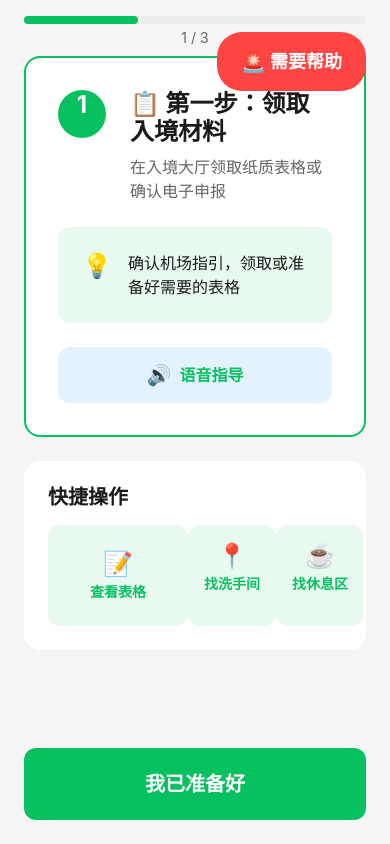
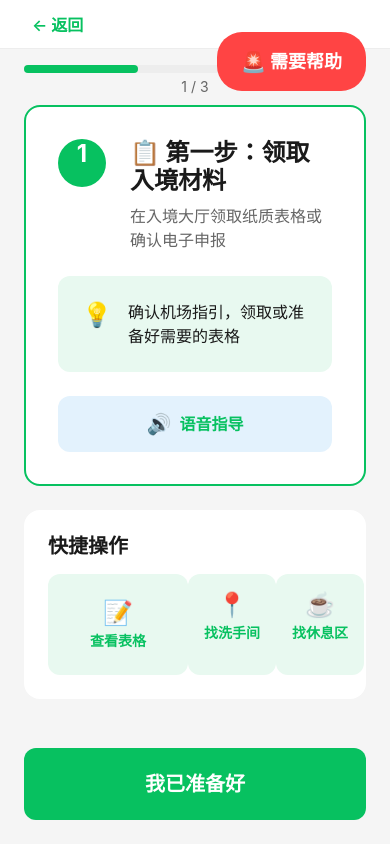
Before and after one commit to bujinwang/TripSecretary, a React Native app: screen /ImmigrationGuide in a window 390 px wide. Built offline with nearby package versions, Linux system fonts and the light colour scheme; no server answers.

Commit message:
feat: Add back button to InteractiveImmigrationGuide screen
Added a back button (← 返回) at the top of the immigration guide screen
to allow users to navigate back to the previous screen.

Co-authored-by: factory-droid[bot] <138933559+factory-droid[bot]@users.noreply.github.com>

```diff
--- a/app/screens/InteractiveImmigrationGuide.js
+++ b/app/screens/InteractiveImmigrationGuide.js
@@ -166,6 +166,17 @@ const InteractiveImmigrationGuide = ({ navigation, route }) => {
 
   return (
     <SafeAreaView style={styles.container}>
+      {/* Header with Back Button */}
+      <View style={styles.header}>
+        <TouchableOpacity
+          style={styles.backButton}
+          onPress={() => navigation.goBack()}
+          hitSlop={{ top: 10, bottom: 10, left: 10, right: 10 }}
+        >
+          <Text style={styles.backButtonText}>← 返回</Text>
+        </TouchableOpacity>
+      </View>
+
       {/* Progress Bar */}
       <View style={styles.progressContainer}>
         <View style={styles.progressBar}>
@@ -265,6 +276,24 @@ const styles = StyleSheet.create({
   container: {
     flex: 1,
     backgroundColor: colors.background,
+  },
+  header: {
+    flexDirection: 'row',
+    alignItems: 'center',
+    paddingHorizontal: spacing.lg,
+    paddingVertical: spacing.sm,
+    backgroundColor: colors.white,
+    borderBottomWidth: 1,
+    borderBottomColor: colors.border,
+  },
+  backButton: {
+    paddingVertical: spacing.xs,
+    paddingHorizontal: spacing.sm,
+  },
+  backButtonText: {
+    fontSize: 16,
+    color: colors.primary,
+    fontWeight: '600',
   },
   progressContainer: {
     paddingHorizontal: spacing.lg,
```
